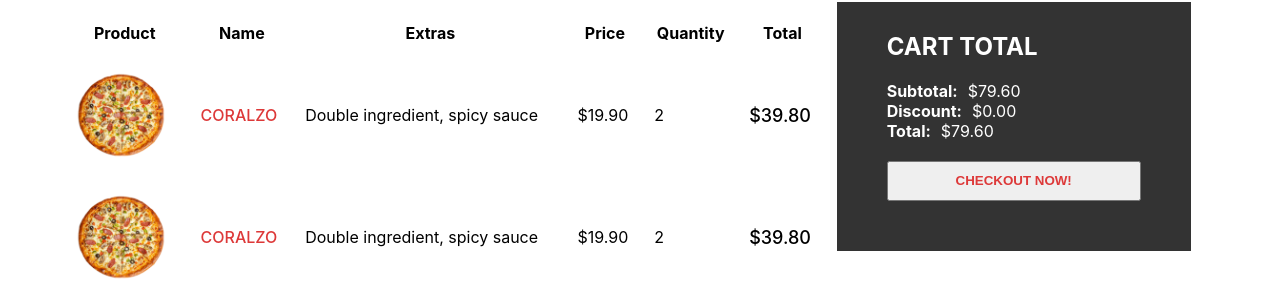
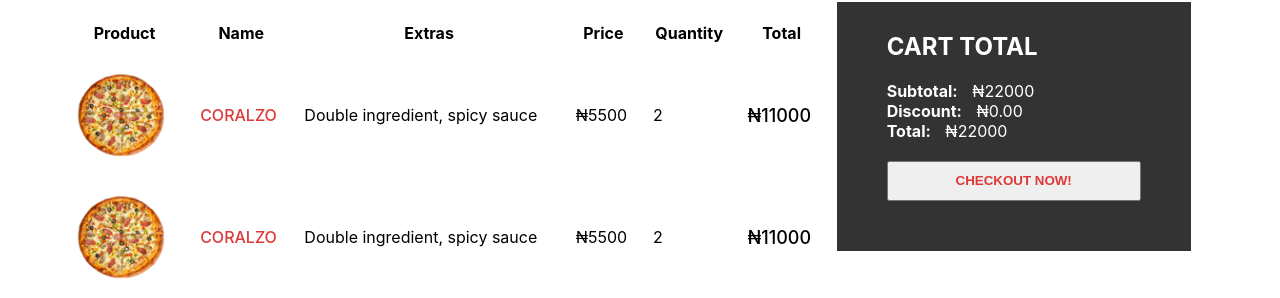
Before and after one commit to chisomije92/Pizzarack, a Next.js app: page /Cart in a window 1280 px wide. Shown: the part 148-446 px from the top of the page. Built offline with nearby package versions, Linux system fonts and the light colour scheme.

Commit message:
add content

```diff
--- a/pages/Cart/index.js
+++ b/pages/Cart/index.js
@@ -33,13 +33,13 @@ const Cart = () => {
               </span>
             </td>
             <td>
-              <span className={classes.price}>$19.90</span>
+              <span className={classes.price}> ₦5500</span>
             </td>
             <td>
               <span className={classes.quantity}>2</span>
             </td>
             <td>
-              <span className={classes.total}>$39.80</span>
+              <span className={classes.total}> ₦11000</span>
             </td>
           </tr>
           <tr className={classes.tr}>
@@ -62,13 +62,13 @@ const Cart = () => {
               </span>
             </td>
             <td>
-              <span className={classes.price}>$19.90</span>
+              <span className={classes.price}> ₦5500</span>
             </td>
             <td>
               <span className={classes.quantity}>2</span>
             </td>
             <td>
-              <span className={classes.total}>$39.80</span>
+              <span className={classes.total}> ₦11000</span>
             </td>
           </tr>
         </table>
@@ -77,13 +77,13 @@ const Cart = () => {
         <div className={classes.wrapper}>
           <h2 className={classes.title}>CART TOTAL</h2>
           <div className={classes.totalText}>
-            <b className={classes.totalTextTitle}>Subtotal:</b>$79.60
+            <b className={classes.totalTextTitle}>Subtotal:</b> ₦22000
           </div>
           <div className={classes.totalText}>
-            <b className={classes.totalTextTitle}>Discount:</b>$0.00
+            <b className={classes.totalTextTitle}>Discount:</b> ₦0.00
           </div>
           <div className={classes.totalText}>
-            <b className={classes.totalTextTitle}>Total:</b>$79.60
+            <b className={classes.totalTextTitle}>Total:</b> ₦22000
           </div>
           <button className={classes.button}>CHECKOUT NOW!</button>
         </div>
--- a/pages/product/[id].js
+++ b/pages/product/[id].js
@@ -8,8 +8,8 @@ const Product = () => {
     id: 1,
     img: "/images/pizza_select.png",
     name: "CAMPAGNOLA",
-    price: [19.9, 23.9, 27.9],
-    desc: "Lorem ipsum dolor sit amet, consectetur adipiscing elit. Duis arcu purus, rhoncus fringilla vestibulum vel, dignissim vel ante. Nulla facilisi. Nullam a urna sit amet tellus pellentesque egestas in in ante.",
+    price: [5500, 6500, 7500],
+    desc: "Authentic delicious crumbled Italian sausage, red and green peppers,red onions, plum tomato sauce and melted mozzarella cheese.",
   };
 
   return (
@@ -26,7 +26,7 @@ const Product = () => {
       </div>
       <div className={classes.right}>
         <h1 className={classes.title}>{pizza.name}</h1>
-        <span className={classes.price}>{`$${pizza.price[size]}`}</span>
+        <span className={classes.price}>{`₦${pizza.price[size]}`}</span>
         <p className={classes.desc}>{pizza.desc}</p>
         <h3 className={classes.choose}>Choose the size</h3>
         <div className={classes.sizes}>
--- a/styles/product.module.css
+++ b/styles/product.module.css
@@ -80,7 +80,7 @@
 }
 .quantity {
   width: 50px;
-  height: 25px;
+  height: 28px;
 }
 
 .button {
```
Also changed, not shown: pages/orders/[id].js (+4 -4 lines).
